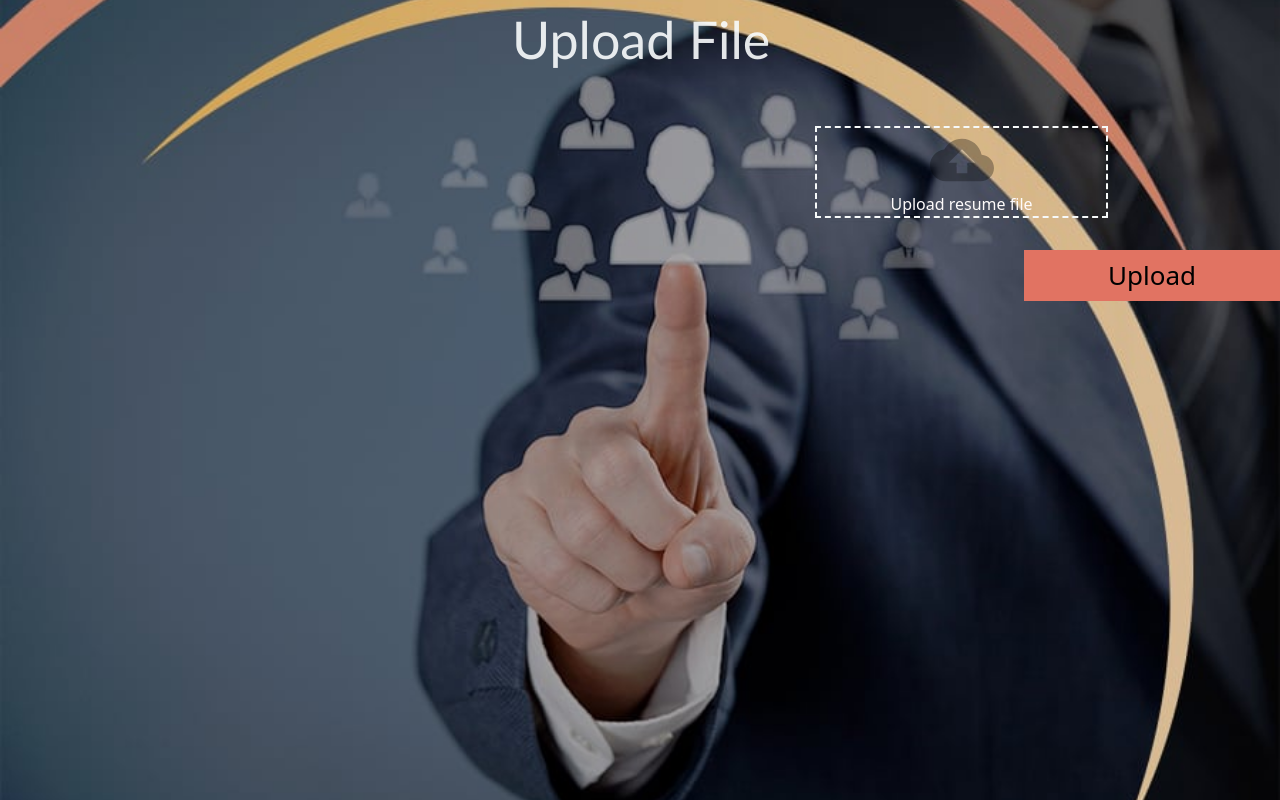
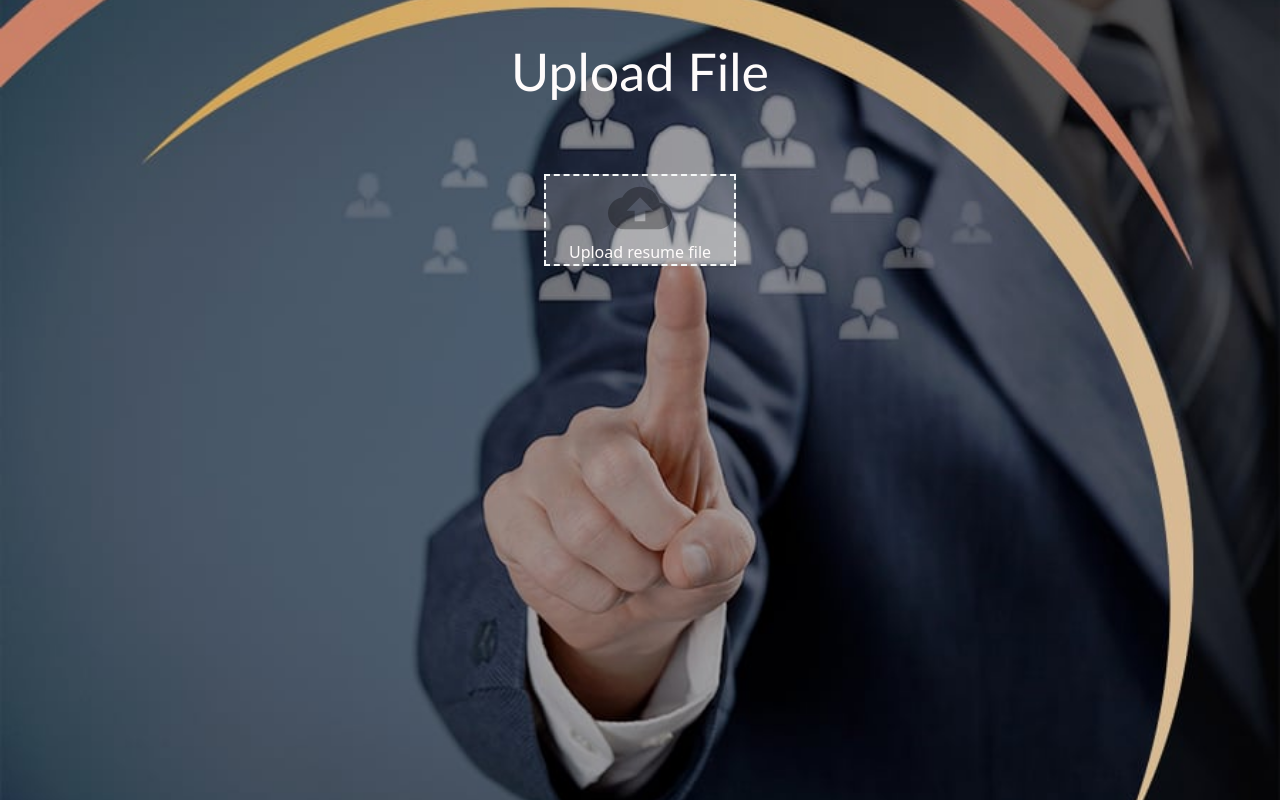
Before and after one commit to giligreen/ResumeApp_Client, a React (Create React App) app: page /upload in a window 1280 px wide. Built offline with nearby package versions, Linux system fonts and the light colour scheme.

Commit message:
design the react

```diff
--- a/package.json
+++ b/package.json
@@ -17,6 +17,7 @@
     "formik": "^2.2.9",
     "node-sass": "^7.0.0",
     "react": "^17.0.2",
+    "react-bootstrap-modal": "^4.2.0",
     "react-doc-viewer": "^0.1.5",
     "react-dom": "^17.0.2",
     "react-icons": "^4.3.1",
--- a/src/components/Dropzone/Dropzone.css
+++ b/src/components/Dropzone/Dropzone.css
@@ -1,7 +1,7 @@
 .Dropzone {
     height: 100%;
-    width: 200%;
-    background-color: rgba(146, 135, 132, 0);
+    width: 15%;
+    background-color: rgb(255 255 255 / 21%);
     border: 2px dashed rgb(246, 249, 249);
     border-radius: 0px;
     display: flex;
@@ -9,8 +9,6 @@
     justify-content: center;
     flex-direction: column;
     font-size: 16px;
-    margin-left: 558%;
-
 
   }
   .Icon {
@@ -28,5 +26,4 @@
   }
   span{
     color: rgb(254, 251, 251);
-
   }
--- a/src/components/Form/Form.jsx
+++ b/src/components/Form/Form.jsx
@@ -1,8 +1,6 @@
 import * as Yup from 'yup'
 import { useFormik } from 'formik'
-import Neighborhoods from "../Neighborhoods"
-import PropertyType from "../PropertyType"
-import My_status from "../My_status"
+import { useState } from 'react'
 import { useNavigate } from 'react-router-dom'
 import axios from "axios";
 import './Form.css';
@@ -17,16 +15,15 @@ export default function Form() {
         {value: 'Accounting'},
     ];
     let navigate = useNavigate();
-
     const mysubmit = (values) => {
 
         console.log(values)
         debugger
-        axios.get("https://localhost:44331/api/Resumes/"+values.subject,values,{
+        axios.get("https://localhost:44331/api/Resumes/download/"+values.subject,values,{
     }).then((response) => {
         debugger
                 alert(response.data)
-                navigate('/Output/', { state: { data: response.data } })
+
             }).catch((error) => {
                 if (error.response) {
                     console.log(error.response)
--- a/src/components/Home/Home.css
+++ b/src/components/Home/Home.css
@@ -1,14 +1,26 @@
 
-.entry-button{
+#entry-button{
    margin-left: 20px;
-   background-color:rgb(15, 105, 106);
-   border-color:rgb(15, 105, 106);
+   border-color:#cf8168;
+   margin-left: 6px;
+   margin-right: 6px;
+   background-color:#cf8168;
+   border-radius: 0.25rem;
+   align-items: center;
+
+   display: flex;
+    width: 10%;
+    align-items: center;
+    flex-direction: column;
+    margin-left: 43%;
+    margin-top: 2%;
+    font-size: 70%;
+}
 
 
-}
-.entry-button:hover{
-    background-color:rgb(21, 144, 146);
-    border-color:rgb(15, 105, 106);
+#entry-button:hover{
+    background-color:#d7ba92;
+    border-color :#d7ba92;
 
 }
 .mainDiv{
--- a/src/components/Home/Home.jsx
+++ b/src/components/Home/Home.jsx
@@ -11,12 +11,9 @@ export default function Home() {
           {/* <li><Link to={'/'} className="nav-link"> Home </Link></li> */}
 
 
-        <Link to={'/jobDetails'}  className="btn btn-primary btn-lg  entry-button" role="button"  >Employer entry</Link>
+        <Link to={'/jobDetails'}  id="entry-button"className="btn btn-primary   btn-lg  " role="button"  >Employer entry</Link>
 
-        <Link to={'/upload'}  className="btn btn-primary btn-lg  entry-button" role="button" >Employee entry</Link>
-        {/* </ul> */}
-        {/* // </nav> */}
-        {/* // className="nav-link" */}
+        <Link to={'/upload'}  id="entry-button" className="btn btn-primary btn-lg" role="button" >Employee entry</Link>
 
         </div>
     )
--- a/src/components/Upload/Upload.css
+++ b/src/components/Upload/Upload.css
@@ -5,14 +5,6 @@
   align-items: flex-start;
   text-align: left;
   overflow: hidden;
-}
-
-.Content {
-  display: flex;
-  flex-direction: row;
-  padding-top: 16px;
-  box-sizing: border-box;
-  width: 100%;
 }
 
 .Files {
@@ -27,24 +19,22 @@
   display: flex;
   flex: 1;
   width: 100%;
-  align-items: flex-end;
+  align-items: center;
+  flex-direction: column;
+}
+
+.Title {
+  margin-bottom: 32px;
+  font-family:'Gill Sans', 'Gill Sans MT', 'Calibri', 'Trebuchet MS', sans-serif;
+  font-size: 200%;
+  display: flex;
+  width: 100%;
+  align-items: center;
   flex-direction: column;
   margin-top: 32px;
 }
 
-.Title {
-  margin-bottom: 32px;
-  color: rgba(248, 251, 252, 0.904);
-  margin-left: 40%;
-  font-family:'Gill Sans', 'Gill Sans MT', 'Calibri', 'Trebuchet MS', sans-serif;
-   font-size: 200%;
-}
 
-.Filename {
-  margin-bottom: 8px;
-  font-size: 16px;
-  color: rgb(255, 255, 255);
-}
 .text{
   font-size: 14px;
 }
@@ -81,23 +71,15 @@ button {
   font-size: 20px;
   display: inline-block;
   height:10%;
-  width: 20%;
+  min-width: 40px;
   padding: 6px 16px;
+  right: 6px;
   line-height: 1.42857143;
   text-align: center;
   white-space: nowrap;
   vertical-align: middle;
-  /* -ms-touch-action: manipulation;
-  touch-action: manipulation;
-  cursor: pointer;
-  -webkit-user-select: none;
-  -moz-user-select: none;
-  -ms-user-select: none;
-  user-select: none; */
   border: 0;
   border-radius: 2px;
-  background-color: rgb(225, 115, 98);
-  /* background: rgb(255, 255, 255); */
   color: rgb(0, 0, 0);
   outline: 0;
 }
@@ -112,17 +94,15 @@ button:disabled {
   width: 80px;
   height: 80px;
 }
-.pdf-file{
-width:340px;
-height:400px;
+
+.file{
+  width:340px;
+  height:515px;
 }
-/* .CheckIcon i{
 
-  color: red;
-
-}   */
-
-
+.fileName{
+  display: block;
+}
 
 .fa.fa-check-circle-o{
   color: green;
@@ -149,5 +129,25 @@ height:400px;
 
 }
 .drop{
-  margin-left: 50%;
+  display: flex;
+  width: 100%;
+  align-items: center;
+  flex-direction: column;
+  margin-top: 32px;
 }
+
+.pdf{
+  display: flex;
+  flex: 1 1;
+  width: 100%;
+  align-items: center;
+  flex-direction: column;
+}
+
+.btn1{
+  margin-left: 6px;
+  margin-right: 6px;
+  background-color: rgb(225, 115, 98);
+  border-radius: 0.25rem;
+
+}
--- a/src/components/Upload/Upload.jsx
+++ b/src/components/Upload/Upload.jsx
@@ -1,165 +1,99 @@
-import React, { Component } from "react";
+import React from "react";
 import Dropzone from "../Dropzone/Dropzone";
 import "./Upload.css";
-import Progress from "../Progress/Progress";
 import { useState } from "react";
 import axios from "axios";
-import { useEffect } from "react";
-import DocViewer from "react-doc-viewer";
-import { IoCloseCircleOutline } from 'react-icons';
-import ImageUploader from "react-images-upload";
+
 
 
 
 export default function Upload(props) {
   const [files, setFiles] = useState([]);
-  const [uploading, setUploading] = useState(false);
-  const [uploadProgress, setUploadProgress] = useState({});
-  const [successfullUploaded, setSuccessfullUploaded] = useState(false);
-  const [result, setResult] = useState([]);
-  const [firstTimeDropzone,setfirstTimeDropzone]=useState(true);
+  const [yes, setYes] = useState(false);
+
+  const [showResult, setShowResult] = useState(false);
+
+  const [firstTimeDropzone, setfirstTimeDropzone] = useState(true);
 
   const onFilesAdded = (newFiles) => {
-    if(files===[]){
+    if (files === []) {
       setFiles(files.concat(newFiles))
     }
-    else{
-      setFiles(files[0]=newFiles)
+    else {
+      setFiles(files[0] = newFiles)
     }
     setfirstTimeDropzone(false);
 
-  }
-  const renderProgress = (file) => {
-
-    let uploadProgres = uploadProgress[file.name];
-    if (uploading || successfullUploaded) {
-      return (
-        <div className="ProgressWrapper">
-          <Progress progress={uploadProgres ? uploadProgres.percentage : 0} />
-          {
-            uploadProgres && uploadProgres.state === "done" ?
-
-              <i className="fa fa-check-circle-o " aria-hidden="true"></i>
-              :
-              <i className="fa fa-times-circle-o " aria-hidden="true"></i>
-          }
-        </div>
-      );
-    }
   }
 
   const uploade_file = () => {
     const formData = new FormData();
     formData.append('file', files[0]);
 
+    axios.post('https://localhost:44331/api/Resumes/UploadResume', formData, {
+    })
+      .then(response => {
+        console.log(response)
+        alert(response.data)
+        if(response.status=200){setYes(true)}
+        setShowResult(true)
 
-    axios.post('https://localhost:44331/api/Resumes/UploadResume',formData,{
-      })
-      .then(response => {
-        debugger;
-        console.log(response.statusText)
-        const copy = { ...uploadProgress };
-        copy[files[0].name] = { state: "done", percentage: 100 };
-        setUploadProgress(copy);
-        setSuccessfullUploaded(true)
-        debugger
-        setResult(response.data)
-        console.log(response.data)
-        return true;
       })
       .catch((error) => {
         if (error.response) {
           console.log(error.response)
           console.log(error.response.status)
           console.log(error.response.headers)
-          const copy = { ...uploadProgress };
-          copy[files[0].name] = { state: "error", percentage: 0 };
-          setUploadProgress(copy)
-          return false;
         }
       })
   }
+
   const renderActions = () => {
-    if (successfullUploaded)
-    {
+    if (!firstTimeDropzone) {
       return (
-        <button
-          onClick={() => {
+        <div>
+          <button className="btn1" onClick={() => {
             setFiles([])
-            setResult([])
-            setSuccessfullUploaded(false)
-          }
-          }
-        >
-          Clear
-        </button>
+            setfirstTimeDropzone(true)
+          }}>Clear</button>
+          <button className="btn1" onClick={uploade_file}>Upload</button>
+        </div>
+
       );
     }
-    else {
-      return (
-        <button
-          disabled={files.length < 0 || uploading}
-          onClick={uploade_file}>
-          Upload
-        </button>
-      );
-    }
+
   }
+
   const renderHtmlFileTag = (file) => {
 
 
     return (
-       //const typeFile=["application/pdf", "application/vnd.openxmlformats-officedocument.wordprocessingml.document"]
-
-      <object
-        className="pdf-file" data={URL.createObjectURL(file)} type="application/pdf" width="200%" height="200%">
-      </object>
-     //  <DocViewer documents={file} />
-
-
+      <div className="pdf-file">
+        <object className="file" data={URL.createObjectURL(file)} type="application/pdf" width="200%" height="200%" />
+        <span className="fileName">{file.name}</span>
+      </div>
     )
   }
+
   return (
 
     <div className="Upload mainDiv">
       <span className="Title">Upload File</span>
-      <div className="Content">
-        <div>
-          {firstTimeDropzone?
-          <Dropzone className="drop"
-
-            onFilesAdded={onFilesAdded}
-            disabled={uploading || successfullUploaded}
-          /> :<></>}
-        </div>
-
-        <div className="Files">
-          {files.map((file, i) => {
-            return (<div key={i}>
-              <div  className="row">
-                <div  className="col"> {renderHtmlFileTag(file)}</div>
-                <div className="col text" >
-                  <div>
-
-                    <div className="result overflow-auto">
-                      {result ? result.map((res, k) => {
-                        return (<><br></br><div key={k}><p>{res}</p></div></>)
-                      }) : ''}
-                    </div>
-                  </div>
-                </div>
-              </div>
-
-              <div className='row' key={file.name} >
-                <span  className="Row Filename">{file.name}</span>
-                {renderProgress(file)}
-              </div></div>
-            );
-          })}
-        </div>
-      </div>
+      {
+        firstTimeDropzone ? <div className="drop"><Dropzone onFilesAdded={onFilesAdded} /></div> : null
+      }
+      {
+        showResult?yes?<div>The file was uploaded and successfully categorized</div>:<div>An error occurred while uploading</div>:null
+      }
+      {
+        files.length <= 0 ? null :
+          files.map((file, i) =>
+            <div key={i} className='pdf'>
+              {renderHtmlFileTag(file)}
+            </div>
+          )
+      }
       <div className="Actions">{renderActions()}</div>
     </div>
   );
-
 }
```
Also changed, not shown: 1 other file (tests, documents, lock files or other folders).
